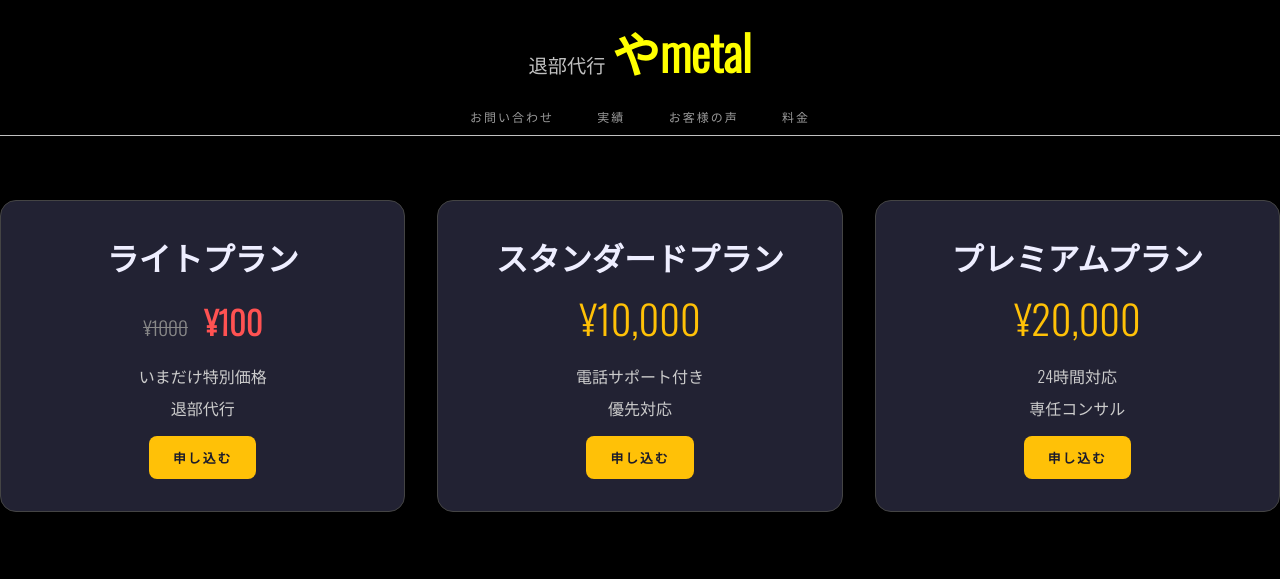
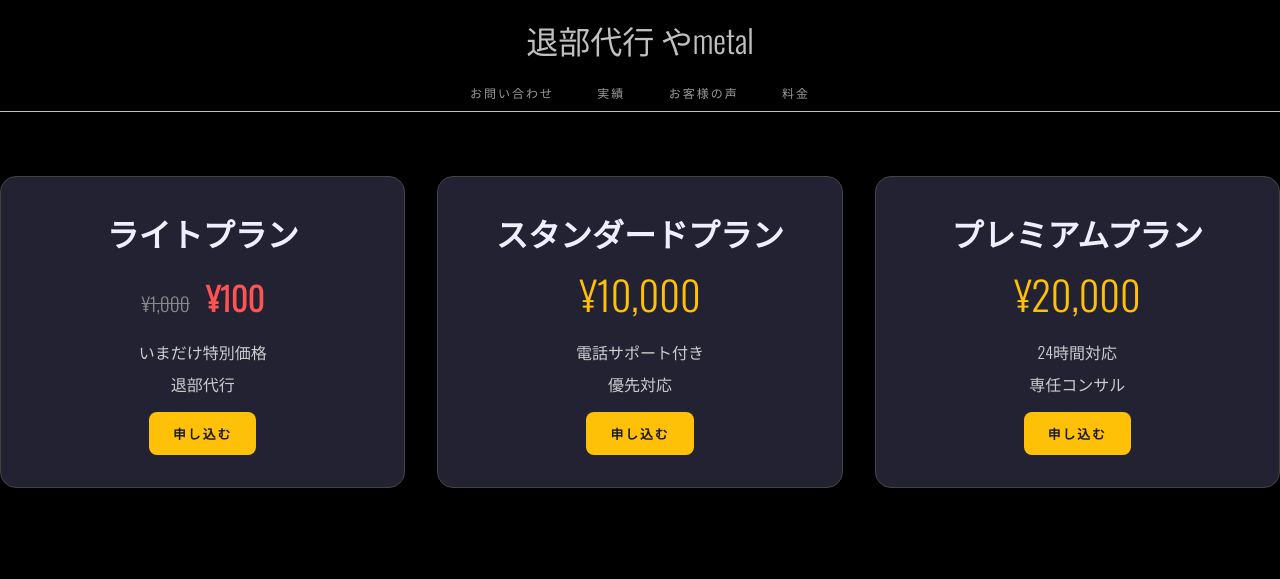
Before and after one commit to airpureq19/daikoutaibu, a plain HTML site: page index2.html in a window 1280 px wide. Drawn offline with nearby package versions, Linux system fonts and the light colour scheme.

Commit message:
Add files via upload

```diff
--- a/index2.html
+++ b/index2.html
@@ -1,56 +1,42 @@
 <!DOCTYPE html>
+<html lang="ja">
 <head>
-<html lang="ja">
   <meta charset="UTF-8">
-    <link rel="stylesheet" href="styles.css">
-<meta name="viewport" content="width=device-width, viewport-fit=cover">
+  <meta name="viewport" content="width=device-width, initial-scale=1">
   <meta name="description" content="Nコンテレビドラマで使ったサイトです。">
   <meta name="keywords" content="HTML, CSS, JavaScript">
-
   <title>退部代行 やmetal2</title>
+  <link rel="stylesheet" href="styles.css">
+  <link href="https://fonts.googleapis.com/css?family=Oswald:300&display=swap" rel="stylesheet">
 </head>
 <body>
-        <link href='https://fonts.googleapis.com/css?family=Oswald:300' rel='stylesheet' type='text/css'>
-    <style>
-  .site-title {
-    font-family: 'Oswald', sans-serif;
-  }
-  .site-title .small {
-    font-size: 1.2rem;
-    color: #c0c0c0;
-  }
-  .site-title .large {
-    font-size: 3rem;
-    color: yellow;
-    font-weight: bold;
-  }
-</style>
-
+  <header>
     <h1 class="site-title">
       <span class="small">退部代行</span>
       <span class="large">やmetal</span>
     </h1>
-
-<br>
-
+    <nav class="main-nav">
       <a href="#" class="btn">お問い合わせ</a>
       <a href="#" class="btn">実績</a>
       <a href="#" class="btn">お客様の声</a>
       <a href="#" class="btn">料金</a>
+    </nav>
     <hr class="fullwidth-hr">
+  </header>
 
+  <main>
     <section id="pricing" class="pricing-table">
       <div class="plan">
         <h2>ライトプラン</h2>
         <p class="price">
-    <del>¥1000</del>
+          <del>¥1,000</del>
           <span class="discounted-price">¥100</span>
         </p>
         <ul>
           <li>いまだけ特別価格</li>
           <li>退部代行</li>
         </ul>
-  <a href="index3.html" class="btn apply-btn">申し込む</a>
+        <a href="index3.html" class="btn apply-btn" id="light-apply-btn" aria-disabled="false">申し込む</a>
       </div>
       <div class="plan">
         <h2>スタンダードプラン</h2>
@@ -73,10 +59,5 @@
     </section>
 
 
-
-
-
-
-
 </body>
 </html>
```
Lines whose indentation alone changed are shown as unchanged.
